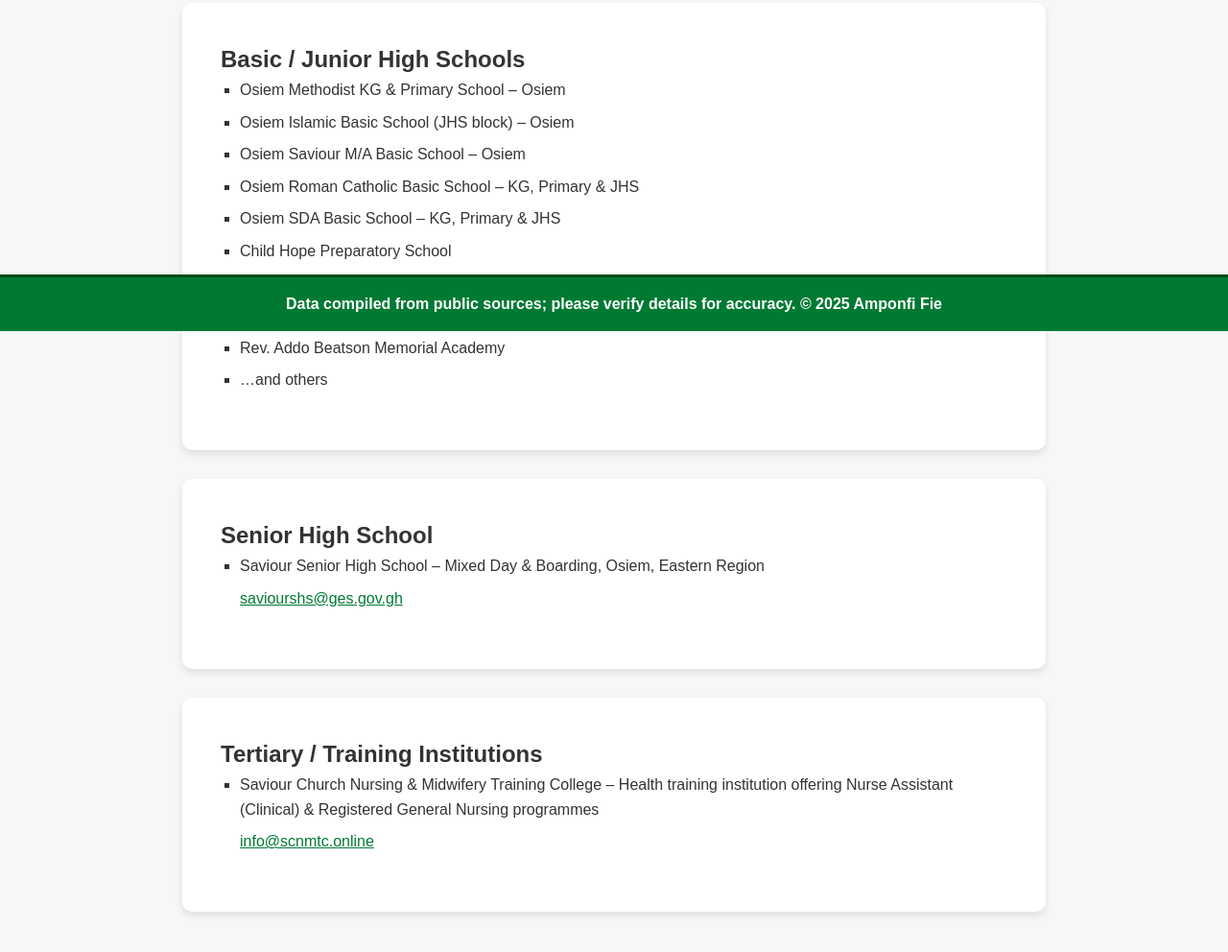
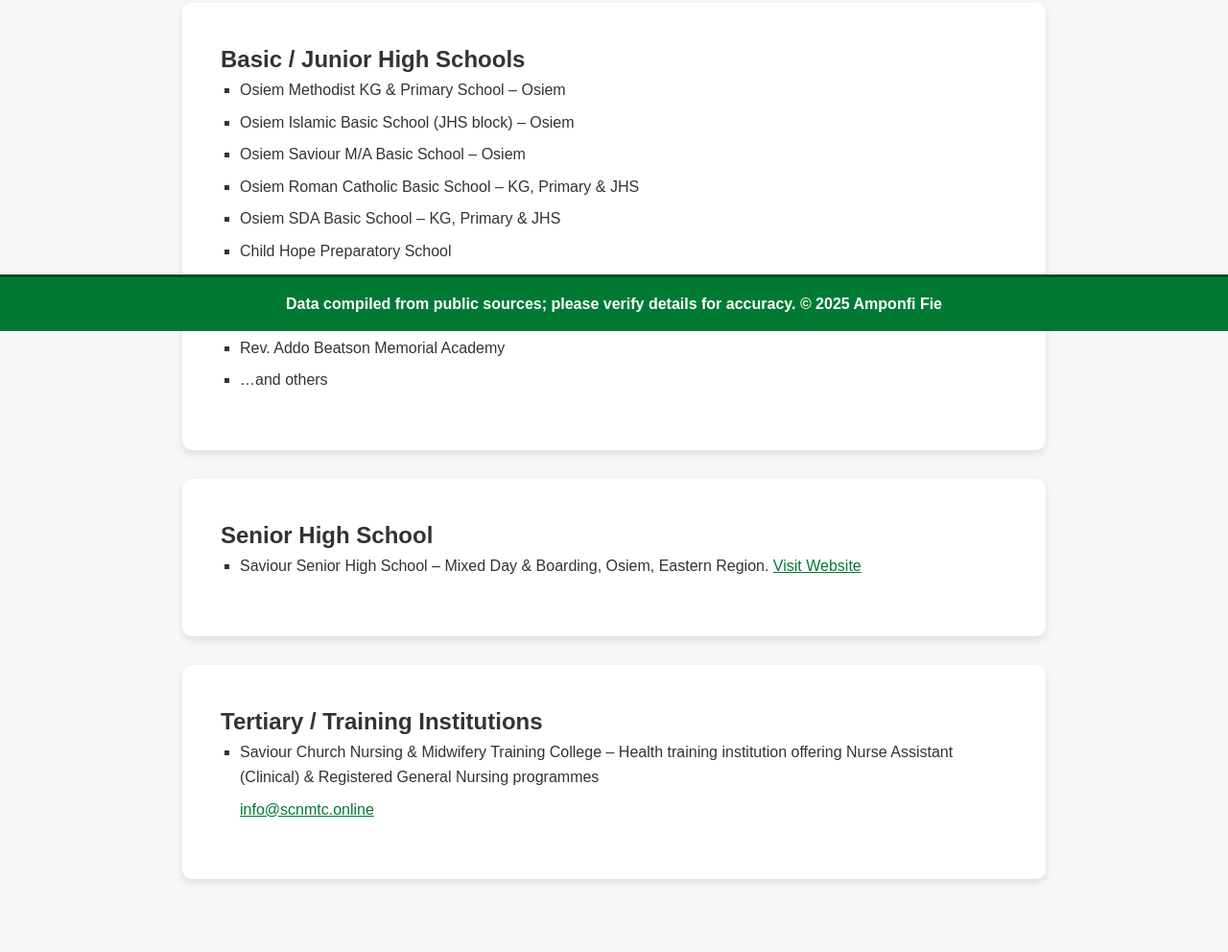
Before and after one commit to Amakye94/Osiem-website, a plain HTML site: page education.html in a window 1280 px wide. Shown: the part 455-1447 px from the top of the page at 96% size. Drawn offline with Linux system fonts and the light colour scheme.

Commit message:
Update Osiem website

```diff
--- a/education.html
+++ b/education.html
@@ -34,9 +34,10 @@
   <section>
     <h2> Senior High School</h2>
     <ul>
-      <li>Saviour Senior High School – Mixed Day & Boarding, Osiem, Eastern Region</li>
-      <a href="https://saviourshs@ges.gov.gh">saviourshs@ges.gov.gh</a>
-
+      <li>
+  Saviour Senior High School – Mixed Day & Boarding, Osiem, Eastern Region.
+  <a href="https://saviourshs.ges.gov.gh" target="_blank">Visit Website</a>
+</li>
 
     </ul>
   </section>
```
